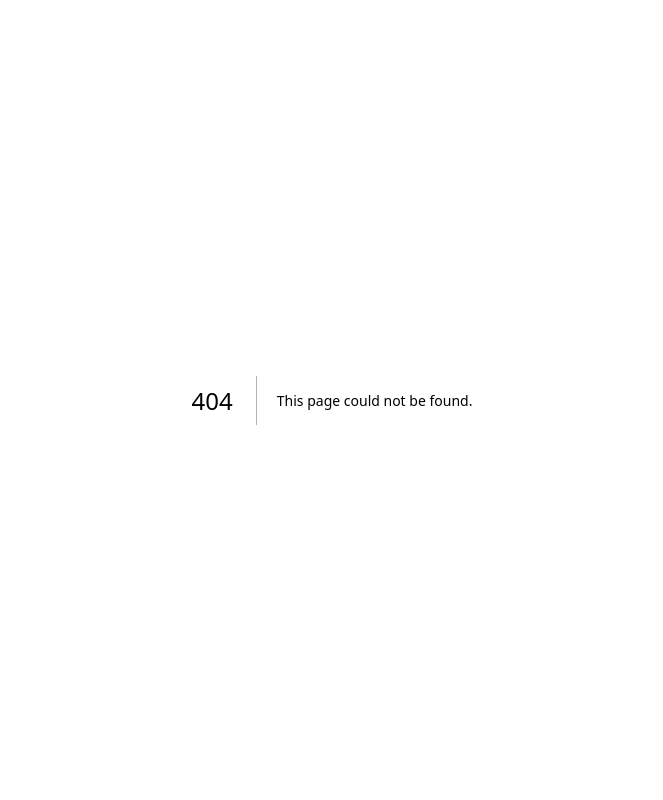
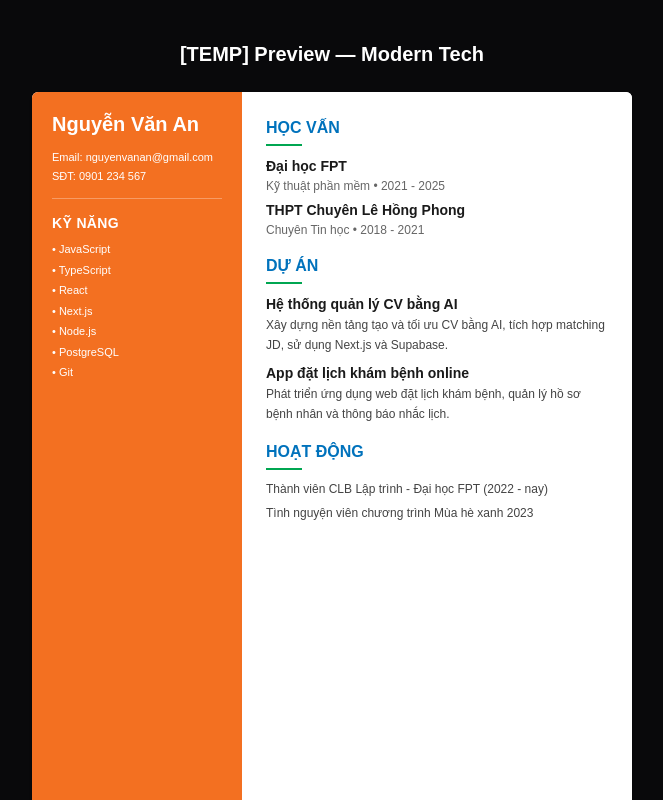
Before and after one commit to mhieu0410/cv-ai-fpt, a Next.js app: page /test-preview in a window 1280 px wide. Before the commit this address had no page. Shown: the top 800 px of the page, without its empty margins (308-971 px from the left). Built offline with nearby package versions, Linux system fonts and the light colour scheme.

Commit message:
preview HTML cho Modern Tech khop voi PDF

```diff
--- /dev/null
+++ b/app/test-preview/page.tsx
@@ -0,0 +1,44 @@
+import type { CvData } from '@/components/cv-templates/types'
+import ModernTechPreview from '@/components/cv-templates/modern-tech/preview'
+
+// TEMP: trang test để xem ModernTechPreview với dữ liệu mẫu — xóa sau khi xem xong.
+
+const MOCK_CV: CvData = {
+  personal: {
+    name: 'Nguyễn Văn An',
+    email: 'nguyenvanan@gmail.com',
+    phone: '0901 234 567',
+  },
+  education: [
+    { school: 'Đại học FPT', major: 'Kỹ thuật phần mềm', year: '2021 - 2025' },
+    { school: 'THPT Chuyên Lê Hồng Phong', major: 'Chuyên Tin học', year: '2018 - 2021' },
+  ],
+  skills: ['JavaScript', 'TypeScript', 'React', 'Next.js', 'Node.js', 'PostgreSQL', 'Git'],
+  projects: [
+    {
+      name: 'Hệ thống quản lý CV bằng AI',
+      description: 'Xây dựng nền tảng tạo và tối ưu CV bằng AI, tích hợp matching JD, sử dụng Next.js và Supabase.',
+    },
+    {
+      name: 'App đặt lịch khám bệnh online',
+      description: 'Phát triển ứng dụng web đặt lịch khám bệnh, quản lý hồ sơ bệnh nhân và thông báo nhắc lịch.',
+    },
+  ],
+  activities: [
+    { description: 'Thành viên CLB Lập trình - Đại học FPT (2022 - nay)' },
+    { description: 'Tình nguyện viên chương trình Mùa hè xanh 2023' },
+  ],
+}
+
+export default function TestPreviewPage() {
+  return (
+    <main className="min-h-screen bg-zinc-950 py-10 px-4">
+      <div className="mx-auto max-w-2xl">
+        <h1 className="mb-6 text-center text-white text-xl font-bold">
+          [TEMP] Preview — Modern Tech
+        </h1>
+        <ModernTechPreview data={MOCK_CV} />
+      </div>
+    </main>
+  )
+}
--- a/components/cv-templates/modern-tech/preview.tsx
+++ b/components/cv-templates/modern-tech/preview.tsx
@@ -1,14 +1,83 @@
 import type { CvData } from '../types'
 
 /**
- * Placeholder preview cho template Modern Tech.
- * Bản preview HTML/CSS thật sẽ được làm ở task T2.b — chỗ này chỉ giữ chỗ
- * để registry có Preview hợp lệ và không lỗi import.
+ * Phiên bản HTML/CSS của template Modern Tech dùng cho preview trên web.
+ * Bố cục 2 cột, màu sắc, font size và thứ tự section khớp với `pdf.tsx`.
+ * Khung tỷ lệ A4, nền trắng giả lập tờ giấy.
  */
-export default function ModernTechPreview({ data: _data }: { data: CvData }) {
+export default function ModernTechPreview({ data }: { data: CvData }) {
+  const { personal, education, skills, projects, activities } = data
+
   return (
-    <div className="mx-auto flex aspect-[210/297] w-full max-w-[600px] items-center justify-center overflow-hidden bg-white text-[#888] text-sm shadow-sm">
-      Preview đang được tải...
+    <div className="mx-auto flex w-full max-w-[600px] aspect-[1/1.414] overflow-hidden rounded-md bg-white shadow-sm">
+
+      {/* Cột trái — sidebar */}
+      <div className="flex w-[35%] flex-col bg-[#F37021] p-5 text-white">
+        <h1 className="text-xl font-bold leading-tight text-white">{personal.name}</h1>
+
+        {personal.email ? <p className="mt-3 text-[11px] text-white">Email: {personal.email}</p> : null}
+        {personal.phone ? <p className="mt-0.5 text-[11px] text-white">SĐT: {personal.phone}</p> : null}
+
+        <div className="my-3.5 border-t border-white/30" />
+
+        {skills.length > 0 && (
+          <div>
+            <h2 className="mb-2 text-sm font-bold uppercase tracking-wide text-white">Kỹ năng</h2>
+            <ul className="flex flex-col gap-1">
+              {skills.map((skill, i) => (
+                <li key={i} className="text-[11px] text-white">• {skill}</li>
+              ))}
+            </ul>
+          </div>
+        )}
+      </div>
+
+      {/* Cột phải — nội dung */}
+      <div className="w-[65%] bg-white p-6 text-[#1a1a1a]">
+
+        {/* Học vấn */}
+        {education.length > 0 && (
+          <section className="mb-4">
+            <h2 className="text-base font-bold uppercase text-[#0072BC]">Học vấn</h2>
+            <div className="mb-2.5 mt-1 w-9 border-b-2 border-[#00A651]" />
+            {education.map((edu, i) => (
+              <div key={i} className="mb-1.5">
+                <p className="text-sm font-bold text-[#1a1a1a]">{edu.school}</p>
+                <p className="mt-0.5 text-xs text-[#666]">
+                  {edu.major}{edu.year ? `  •  ${edu.year}` : ''}
+                </p>
+              </div>
+            ))}
+          </section>
+        )}
+
+        {/* Dự án */}
+        {projects.length > 0 && (
+          <section className="mb-4">
+            <h2 className="text-base font-bold uppercase text-[#0072BC]">Dự án</h2>
+            <div className="mb-2.5 mt-1 w-9 border-b-2 border-[#00A651]" />
+            {projects.map((proj, i) => (
+              <div key={i} className="mb-2">
+                <p className="mb-0.5 text-sm font-bold text-[#1a1a1a]">{proj.name}</p>
+                <p className="text-xs leading-relaxed text-[#444]">{proj.description}</p>
+              </div>
+            ))}
+          </section>
+        )}
+
+        {/* Hoạt động */}
+        {activities && activities.length > 0 && (
+          <section className="mb-4">
+            <h2 className="text-base font-bold uppercase text-[#0072BC]">Hoạt động</h2>
+            <div className="mb-2.5 mt-1 w-9 border-b-2 border-[#00A651]" />
+            {activities.map((act, i) => (
+              <div key={i} className="mb-1">
+                <p className="text-xs leading-relaxed text-[#444]">{act.description}</p>
+              </div>
+            ))}
+          </section>
+        )}
+      </div>
     </div>
   )
 }
```
